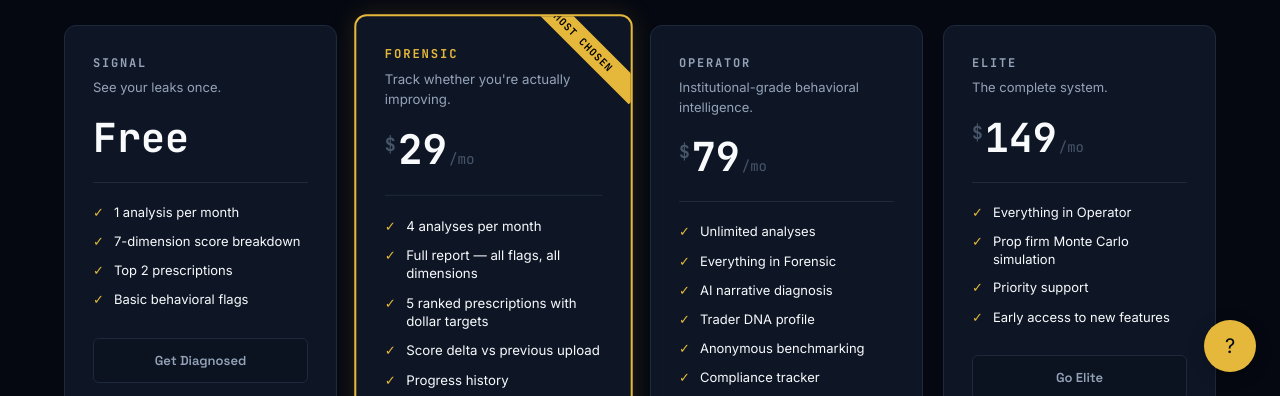
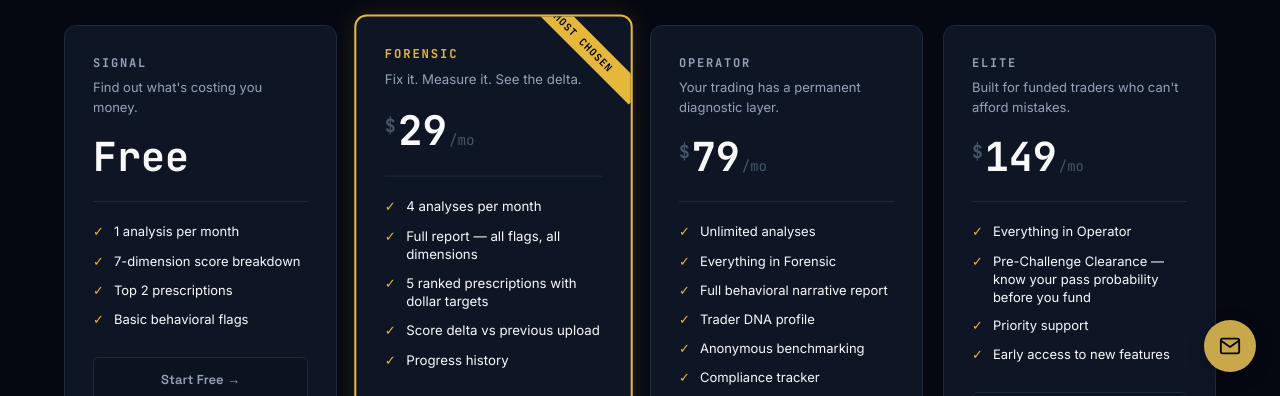
Before and after one commit to khtbt91-ctrl/xray-forensic, a Next.js app: page /pricing in a window 1280 px wide. Shown: the part 404-800 px from the top of the page. Built offline with nearby package versions, Linux system fonts and the light colour scheme; no server answers.

Commit message:
fix: pricing taglines, SIGNAL CTA, support button deduplication and mailto only

```diff
--- a/app/components/SupportButton.tsx
+++ b/app/components/SupportButton.tsx
@@ -1,164 +1,43 @@
 'use client'
-import { useState } from 'react'
 
 export default function SupportButton() {
-  const [open, setOpen] = useState(false)
-
-  const WHATSAPP = '9613706950'
-  const TELEGRAM = 'khalilfx'
-
   return (
-    <div style={{
+    <a
+      href="mailto:admin@xrayforensic.com?subject=Support%20Request%20%E2%80%94%20X-Ray%20Forensic"
+      title="Contact Support"
+      style={{
         position: 'fixed',
         bottom: '24px',
         right: '24px',
         zIndex: 50,
-      display: 'flex',
-      flexDirection: 'column',
-      alignItems: 'flex-end',
-      gap: '8px'
-    }}>
-      {/* Options panel */}
-      {open && (
-        <div style={{
-          background: 'var(--bg-elevated)',
-          border: '1px solid var(--border-subtle)',
-          borderRadius: '12px',
-          padding: '8px',
-          display: 'flex',
-          flexDirection: 'column',
-          gap: '6px',
-          boxShadow: '0 4px 20px rgba(0,0,0,0.4)',
-          marginBottom: '8px'
-        }}>
-          {/* Header */}
-          <p style={{
-            fontFamily: 'JetBrains Mono, monospace',
-            fontSize: '0.65rem',
-            color: 'var(--text-muted)',
-            letterSpacing: '0.08em',
-            textTransform: 'uppercase',
-            padding: '4px 8px',
-            margin: 0
-          }}>
-            SUPPORT
-          </p>
-
-          {/* WhatsApp */}
-          <a
-            href={`https://wa.me/${WHATSAPP}?text=Hi%2C%20I%20need%20help%20with%20X-Ray%20Forensic`}
-            target="_blank"
-            rel="noopener noreferrer"
-            style={{
+        width: '52px',
+        height: '52px',
+        borderRadius: '50%',
+        background: '#C9A84C',
         display: 'flex',
         alignItems: 'center',
-              gap: '10px',
-              padding: '10px 14px',
-              background: 'rgba(37,211,102,0.1)',
-              border: '1px solid rgba(37,211,102,0.3)',
-              borderRadius: '8px',
+        justifyContent: 'center',
+        boxShadow: '0 4px 16px rgba(0,0,0,0.35)',
         textDecoration: 'none',
-              color: '#25D166',
-              fontSize: '0.85rem',
-              fontWeight: 600,
-              whiteSpace: 'nowrap'
+        color: '#000',
+        transition: 'opacity 200ms ease',
       }}
+      onMouseEnter={e => (e.currentTarget.style.opacity = '0.8')}
+      onMouseLeave={e => (e.currentTarget.style.opacity = '1')}
     >
-            <svg width="18" height="18"
-                 viewBox="0 0 24 24"
-                 fill="#25D166">
-              <path d="M17.472 14.382c-.297-.149-1.758-.867-2.03-.967-.273-.099-.471-.148-.67.15-.197.297-.767.966-.94 1.164-.173.199-.347.223-.644.075-.297-.15-1.255-.463-2.39-1.475-.883-.788-1.48-1.761-1.653-2.059-.173-.297-.018-.458.13-.606.134-.133.298-.347.446-.52.149-.174.198-.298.298-.497.099-.198.05-.371-.025-.52-.075-.149-.669-1.612-.916-2.207-.242-.579-.487-.5-.669-.51-.173-.008-.371-.01-.57-.01-.198 0-.52.074-.792.372-.272.297-1.04 1.016-1.04 2.479 0 1.462 1.065 2.875 1.213 3.074.149.198 2.096 3.2 5.077 4.487.709.306 1.262.489 1.694.625.712.227 1.36.195 1.871.118.571-.085 1.758-.719 2.006-1.413.248-.694.248-1.289.173-1.413-.074-.124-.272-.198-.57-.347m-5.421 7.403h-.004a9.87 9.87 0 01-5.031-1.378l-.361-.214-3.741.982.998-3.648-.235-.374a9.86 9.86 0 01-1.51-5.26c.001-5.45 4.436-9.884 9.888-9.884 2.64 0 5.122 1.03 6.988 2.898a9.825 9.825 0 012.893 6.994c-.003 5.45-4.437 9.884-9.885 9.884m8.413-18.297A11.815 11.815 0 0012.05 0C5.495 0 .16 5.335.157 11.892c0 2.096.547 4.142 1.588 5.945L.057 24l6.305-1.654a11.882 11.882 0 005.683 1.448h.005c6.554 0 11.89-5.335 11.893-11.893a11.821 11.821 0 00-3.48-8.413z"/>
-            </svg>
-            WhatsApp
-          </a>
-
-          {/* Telegram */}
-          <a
-            href={`https://t.me/${TELEGRAM}`}
-            target="_blank"
-            rel="noopener noreferrer"
-            style={{
-              display: 'flex',
-              alignItems: 'center',
-              gap: '10px',
-              padding: '10px 14px',
-              background: 'rgba(0,136,204,0.1)',
-              border: '1px solid rgba(0,136,204,0.3)',
-              borderRadius: '8px',
-              textDecoration: 'none',
-              color: '#0088CC',
-              fontSize: '0.85rem',
-              fontWeight: 600,
-              whiteSpace: 'nowrap'
-            }}
-          >
-            <svg width="18" height="18"
-                 viewBox="0 0 24 24"
-                 fill="#0088CC">
-              <path d="M11.944 0A12 12 0 0 0 0 12a12 12 0 0 0 12 12 12 12 0 0 0 12-12A12 12 0 0 0 12 0a12 12 0 0 0-.056 0zm4.962 7.224c.1-.002.321.023.465.14a.506.506 0 0 1 .171.325c.016.093.036.306.02.472-.18 1.898-.962 6.502-1.36 8.627-.168.9-.499 1.201-.82 1.23-.696.065-1.225-.46-1.9-.902-1.056-.693-1.653-1.124-2.678-1.8-1.185-.78-.417-1.21.258-1.91.177-.184 3.247-2.977 3.307-3.23.007-.032.014-.15-.056-.212s-.174-.041-.249-.024c-.106.024-1.793 1.14-5.061 3.345-.48.33-.913.49-1.302.48-.428-.008-1.252-.241-1.865-.44-.752-.245-1.349-.374-1.297-.789.027-.216.325-.437.893-.663 3.498-1.524 5.83-2.529 6.998-3.014 3.332-1.386 4.025-1.627 4.476-1.635z"/>
-            </svg>
-            Telegram
-          </a>
-
-          {/* Email */}
-          <a
-            href="mailto:admin@xrayforensic.com?subject=Support Request"
-            style={{
-              display: 'flex',
-              alignItems: 'center',
-              gap: '10px',
-              padding: '10px 14px',
-              background: 'rgba(88,166,255,0.1)',
-              border: '1px solid rgba(88,166,255,0.3)',
-              borderRadius: '8px',
-              textDecoration: 'none',
-              color: 'var(--accent-primary)',
-              fontSize: '0.85rem',
-              fontWeight: 600,
-              whiteSpace: 'nowrap'
-            }}
-          >
-            <svg width="18" height="18"
+      <svg
+        width="22"
+        height="22"
         viewBox="0 0 24 24"
         fill="none"
         stroke="currentColor"
-                 strokeWidth="2">
-              <path d="M4 4h16c1.1 0 2 .9 2 2v12c0 1.1-.9 2-2 2H4c-1.1 0-2-.9-2-2V6c0-1.1.9-2 2-2z"/>
-              <polyline points="22,6 12,13 2,6"/>
+        strokeWidth="2"
+        strokeLinecap="round"
+        strokeLinejoin="round"
+      >
+        <path d="M4 4h16c1.1 0 2 .9 2 2v12c0 1.1-.9 2-2 2H4c-1.1 0-2-.9-2-2V6c0-1.1.9-2 2-2z" />
+        <polyline points="22,6 12,13 2,6" />
       </svg>
-            Email
     </a>
-        </div>
-      )}
-
-      {/* Main button */}
-      <button
-        onClick={() => setOpen(!open)}
-        style={{
-          width: '52px',
-          height: '52px',
-          borderRadius: '50%',
-          background: open
-            ? 'var(--bg-elevated)'
-            : 'var(--accent-primary)',
-          border: open
-            ? '1px solid var(--border-active)'
-            : 'none',
-          cursor: 'pointer',
-          display: 'flex',
-          alignItems: 'center',
-          justifyContent: 'center',
-          boxShadow: '0 4px 16px rgba(0,0,0,0.3)',
-          transition: 'all 200ms ease',
-          color: open
-            ? 'var(--text-secondary)'
-            : 'var(--bg-base)',
-          fontSize: '1.25rem'
-        }}
-        title="Support"
-      >
-        {open ? '×' : '?'}
-      </button>
-    </div>
   )
 }
--- a/app/pricing/page.tsx
+++ b/app/pricing/page.tsx
@@ -15,7 +15,7 @@ const TIERS = [
     id: "signal",
     name: "SIGNAL",
     price: null as string | null,
-    tagline: "See your leaks once.",
+    tagline: "Find out what's costing you money.",
     features: [
       { text: "1 analysis per month", included: true },
       { text: "7-dimension score breakdown", included: true },
@@ -30,7 +30,7 @@ const TIERS = [
     id: "forensic",
     name: "FORENSIC",
     price: "29" as string | null,
-    tagline: "Track whether you're actually improving.",
+    tagline: "Fix it. Measure it. See the delta.",
     features: [
       { text: "4 analyses per month", included: true },
       { text: "Full report — all flags, all dimensions", included: true },
@@ -46,11 +46,11 @@ const TIERS = [
     id: "operator",
     name: "OPERATOR",
     price: "79" as string | null,
-    tagline: "Institutional-grade behavioral intelligence.",
+    tagline: "Your trading has a permanent diagnostic layer.",
     features: [
       { text: "Unlimited analyses", included: true },
       { text: "Everything in Forensic", included: true },
-      { text: "AI narrative diagnosis", included: true },
+      { text: "Full behavioral narrative report", included: true },
       { text: "Trader DNA profile", included: true },
       { text: "Anonymous benchmarking", included: true },
       { text: "Compliance tracker", included: true },
@@ -63,10 +63,10 @@ const TIERS = [
     id: "elite",
     name: "ELITE",
     price: "149" as string | null,
-    tagline: "The complete system.",
+    tagline: "Built for funded traders who can't afford mistakes.",
     features: [
       { text: "Everything in Operator", included: true },
-      { text: "Prop firm Monte Carlo simulation", included: true },
+      { text: "Pre-Challenge Clearance — know your pass probability before you fund", included: true },
       { text: "Priority support", included: true },
       { text: "Early access to new features", included: true },
     ],
@@ -99,8 +99,8 @@ function PricingPageInner() {
     !!profile &&
     profile.analyses_limit !== -1 &&
     profile.analyses_used >= profile.analyses_limit;
-  const freeCTAHref = !user ? "/login" : limitReached ? "/dashboard" : "/new";
-  const freeCTALabel = limitReached ? "View Dashboard" : "Get Diagnosed";
+  const freeCTAHref = !user ? "/signup" : "/dashboard";
+  const freeCTALabel = !user ? "Start Free →" : "View Dashboard →";
 
   return (
     <main style={{ minHeight: "100vh", background: "#050811", color: "#f8fafc" }}>
```
Lines whose indentation alone changed are shown as unchanged.
